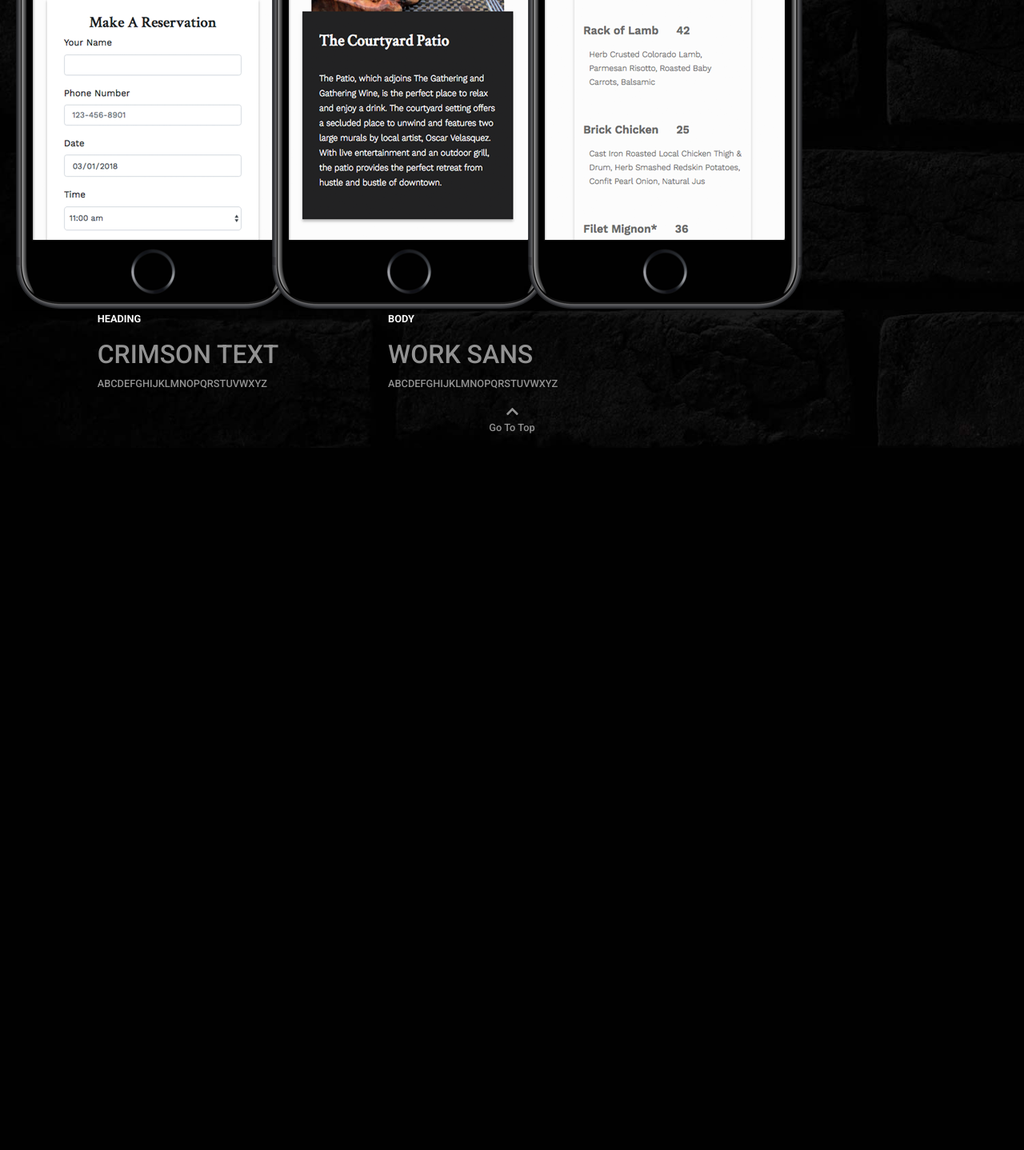
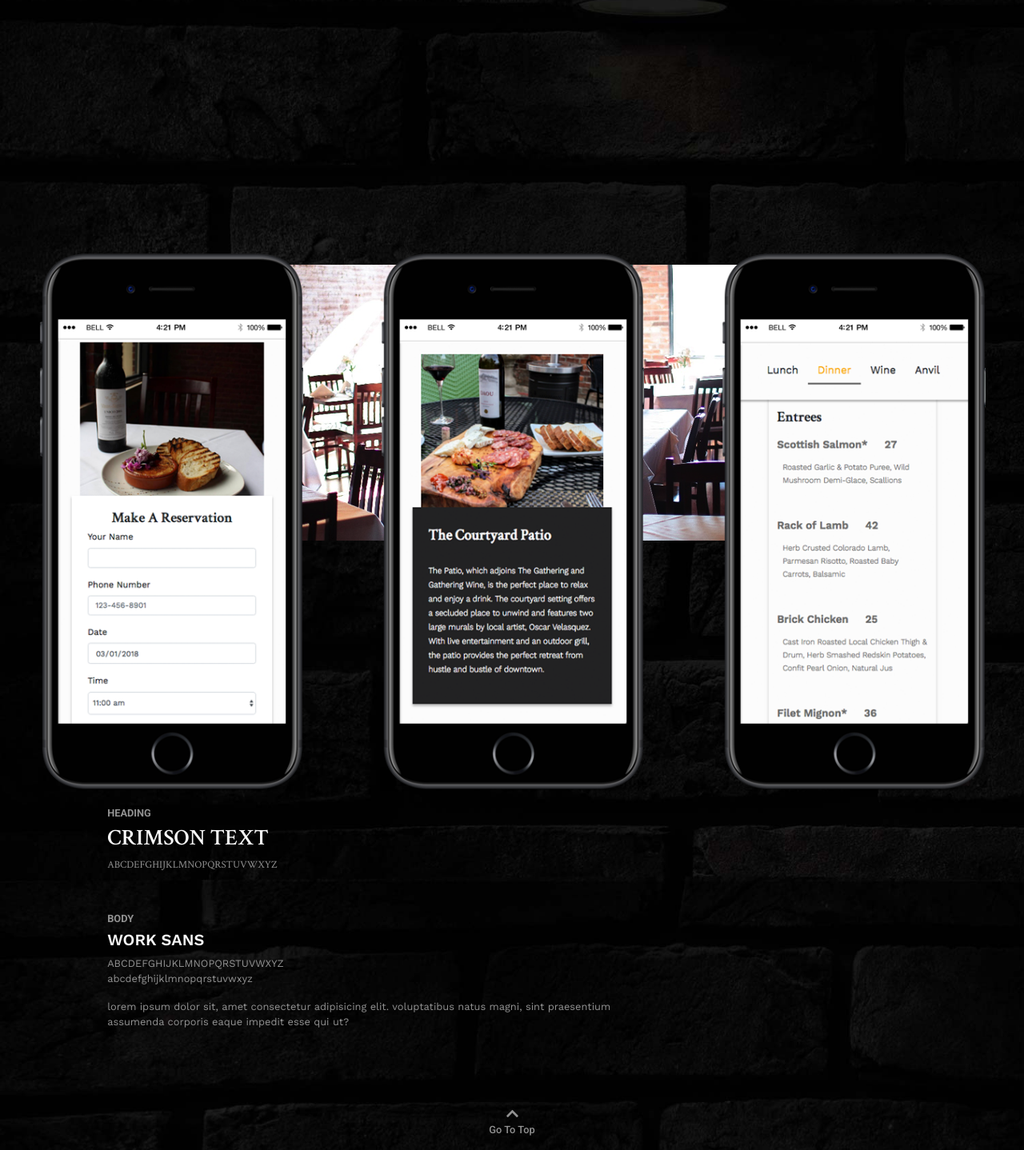
Before and after one commit to JustinLaureano/Portfolio, a Django app: page /project_1/ in a window 1280 px wide. Shown: the part 1189-2627 px from the top of the page at 80% size. Before the commit the page ends 1749 px from the top, so only its background shows below. Run offline with Django 3.2, Linux system fonts and the light colour scheme; some libraries are stand-ins or nearby versions.

Commit message:
styled portfolio site

```diff
--- a/justin_laureano/templates/justin_laureano/the_gathering.html
+++ b/justin_laureano/templates/justin_laureano/the_gathering.html
@@ -2,58 +2,60 @@
 {% load staticfiles %}
 {% block content %}
 
-<div class="row">
+<div class="row project-landing">
     <div class="col-12 col-sm-3 offset-sm-1">
         <h1>The<br>Gathering</h1>
-        <p>
+        <p class="gray">
             A self-initiated website redesign concept for The Gathering, an upscale fine-dining restaurant located in downtown Findlay, OH.
         </p>
-        <a href="{% url 'the_gathering:home' %}" class="text-center view-btn">Visit Site</a>
+        <a href="{% url 'the_gathering:home' %}" class="view-btn my-3 py-2 px-4 text-center view-btn" target="blank">Visit Site</a>
     </div>
     <div class="col-12 col-sm-8">
-        <img src="{% static 'images/portfolio/gathering_home_laptop.png' %}" class="gathering-laptop" alt="The Gathering Laptop View">
+        <img src="{% static 'images/portfolio/gathering_home_laptop.png' %}" class="gathering-laptop" alt="The Gathering Laptop View" class="img-fluid">
     </div>
 </div>
-<div class="row">
+<div class="row my-5">
     <div class="col-12 col-sm-5 offset-sm-1">
         <p class="text-uppercase font-weight-bold">Identity</p>
-        <p>
-                In order to ensure that the website conveyed the level of detail and sophistication that The Gathering is known for, I used a clean and modern color palettte and comforting typography to make the user feel connected to the existing of the brand image.
+        <p class="gray">
+            In order to ensure that the website conveyed the level of detail and sophistication that The Gathering is known for, I used a clean and modern color palettte and comforting typography to make the user feel connected to the existing of the brand image.
         </p>
     </div>
     <div class="col-12 col-sm-5">
             <p class="text-uppercase font-weight-bold">Specs</p>
-            <p>
-                    A custom design was built on the Django web framework with Boostrap 4 used for a responsive, enjoyable experience on any sized device. The admin interface allows users to easliy manage menu items, reservations, and live event postings.
+            <p class=gray>
+                A custom design was built on the Django web framework with Boostrap 4 used for a responsive, enjoyable experience on any sized device. The admin interface allows users to easliy manage menu items, reservations, and live event postings.
             </p>
         </div>
 </div>
-<div class="row justify-content-center">
+<div class="row justify-content-center project-showcase">
     <div class="col-8">
-        <img src="{% static 'images/portfolio/gathering_full.png' %}" alt="The Gathering Full Homepage View">
+        <img src="{% static 'images/portfolio/gathering_full.png' %}" alt="The Gathering Full Homepage View" class="img-fluid">
     </div>
 </div>
-<div class="row gathering-phones">
-    <div class="col-3">
-        <img src="{% static 'images/portfolio/gathering_phone_reservation.png' %}" alt="The Gathering Reservation Page Mobile View">
+<div class="row gathering-phones justify-content-between">
+    <div class="col-4 project-phone p-sm-5">
+        <img src="{% static 'images/portfolio/gathering_phone_reservation.png' %}" alt="The Gathering Reservation Page Mobile View" class="img-fluid">
     </div>
-    <div class="col-3">
-        <img src="{% static 'images/portfolio/gathering_phone_patio.png' %}" alt="The Gathering Patio Information Phone View">
+    <div class="col-4 project-phone p-sm-5">
+        <img src="{% static 'images/portfolio/gathering_phone_patio.png' %}" alt="The Gathering Patio Information Phone View" class="img-fluid">
     </div>
-    <div class="col-3">
-        <img src="{% static 'images/portfolio/gathering_phone_menu.png' %}" alt="The Gathering Menu Phone View">
+    <div class="col-4 project-phone p-sm-5">
+        <img src="{% static 'images/portfolio/gathering_phone_menu.png' %}" alt="The Gathering Menu Phone View" class="img-fluid">
     </div>
 </div>
-<div class="row">
-    <div class="col-auto offset-sm-1">
-        <p class="text-uppercase font-weight-bold">Heading</p>
-        <p class="text-uppercase gray h2">Crimson Text</p>
-        <p class="text-uppercase gray crimson">abcdefghijklmnopqrstuvwxyz</p>
+<div class="row font-showcase">
+    <div class="col-12 offset-sm-1">
+        <p class="text-uppercase font-weight-bold gray mb-1">Heading</p>
+        <p class="text-uppercase font-weight-bold h3 crimson-text">Crimson Text</p>
+        <p class="text-uppercase gray crimson-text mb-5">abcdefghijklmnopqrstuvwxyz</p>
     </div>
-    <div class="col-auto offset-sm-1">
-            <p class="text-uppercase font-weight-bold">Body</p>
-            <p class="text-uppercase gray h2">Work Sans</p>
-            <p class="text-uppercase gray work-sans">abcdefghijklmnopqrstuvwxyz</p>
+    <div class="col-12 col-sm-7 offset-sm-1">
+            <p class="text-uppercase font-weight-bold gray mb-1">Body</p>
+            <p class="text-uppercase font-weight-bold h5 work-sans">Work Sans</p>
+            <p class="text-uppercase gray work-sans mb-0">abcdefghijklmnopqrstuvwxyz</p>
+            <p class="text-lowercase gray work-sans">abcdefghijklmnopqrstuvwxyz</p>
+            <p class="text-lowercase gray work-sans">Lorem ipsum dolor sit, amet consectetur adipisicing elit. Voluptatibus natus magni, sint praesentium assumenda corporis eaque impedit esse qui ut?</p>
         </div>
 </div>
 
--- a/the_gathering/static/css/main_style.css
+++ b/the_gathering/static/css/main_style.css
@@ -58,6 +58,14 @@ a {
 a:hover {
     text-decoration: none;
     color: var(--gold);
+}
+
+.crimson-text {
+    font-family: 'Crimson Text';
+}
+
+.work-sans {
+    font-family: 'Work Sans';
 }
 
 .bg-text {
@@ -165,6 +173,22 @@ span {
     color: var(--dark);
 }
 
+.project-landing {
+    margin: 15vh 0 10vh 0;
+}
+
+.project-showcase {
+    margin: 15vh 0 15vh 0;
+}
+
+.project-phone {
+    position: relative;
+    top: 150px;
+}
+
+.font-showcase {
+    margin: 15vh 0 10vh 0;
+}
 /* Skills Section */
 
 
@@ -177,3 +201,23 @@ span {
 
 
 /* Footer */
+
+
+/* Gathering Project */
+.gathering-phones {
+    background: url('../images/portfolio/gathering_dining_room.png') no-repeat center;
+}
+
+/* Media Queries */
+@media (max-width: 575.98px) {
+    .project-phone {
+        top: 100px;
+    }
+}
+
+@media (min-width: 1024px) {
+    .gathering-laptop {
+        position: relative;
+        left: 50px;
+    }
+}
```
